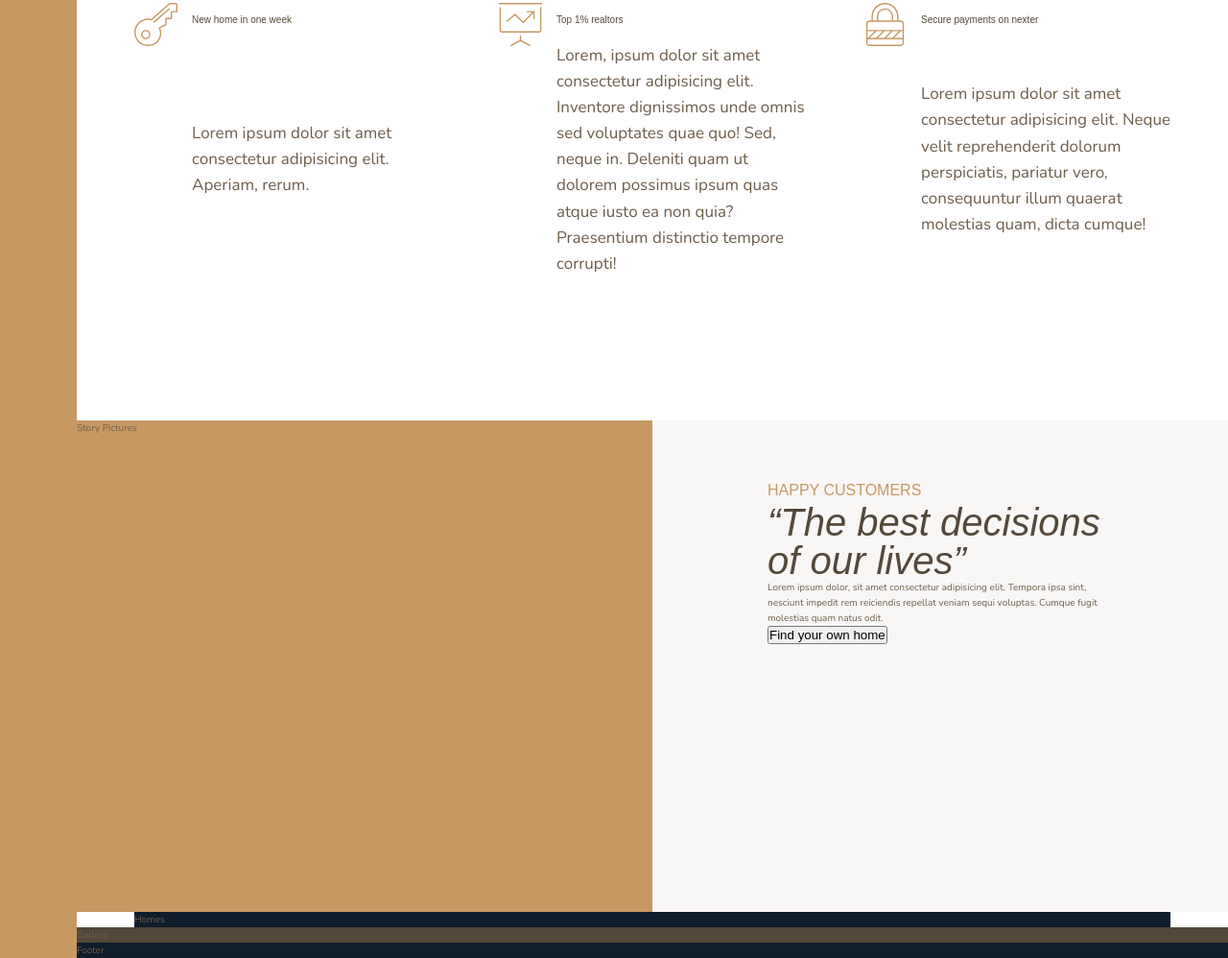
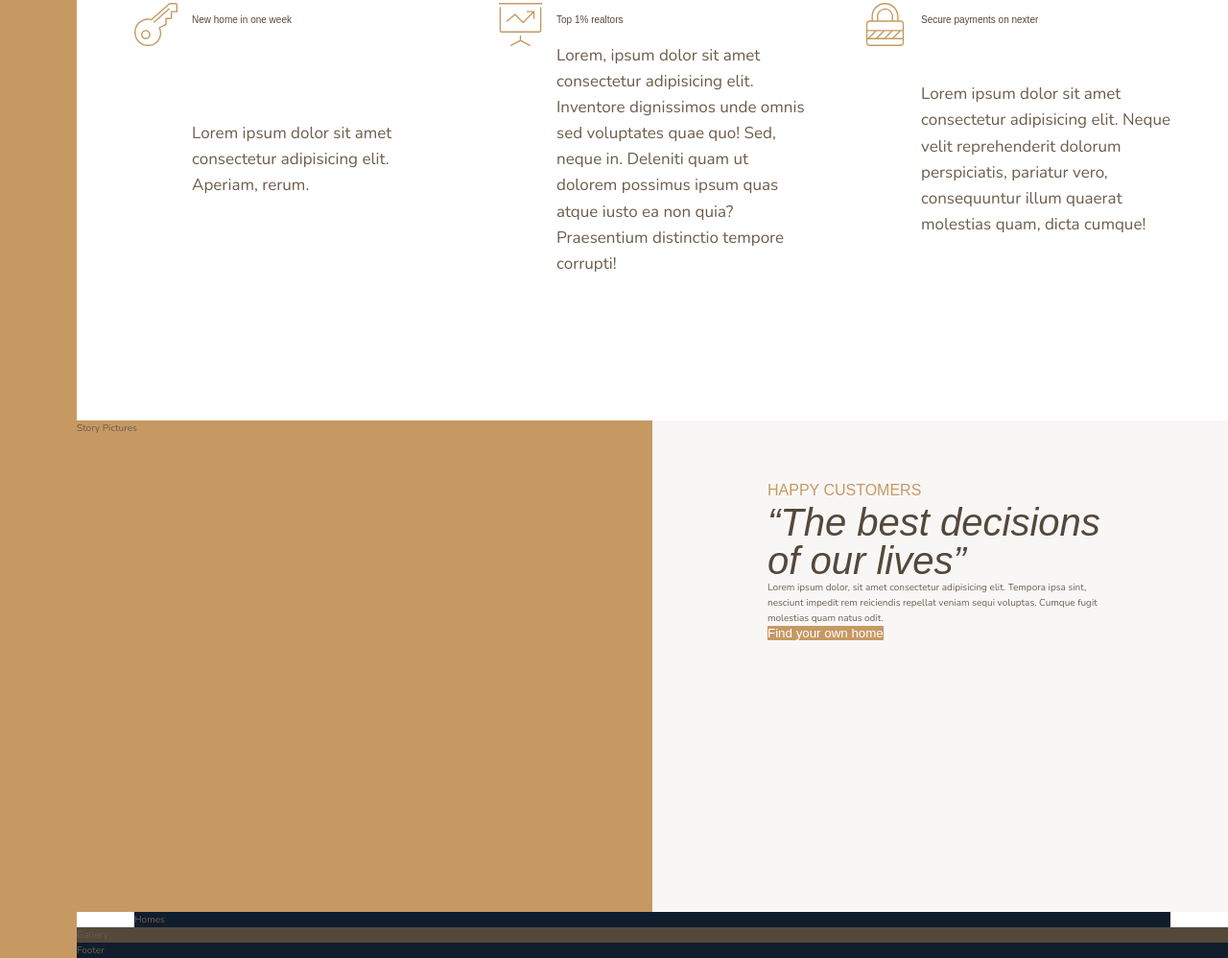
Before and after one commit to PatrickBoyn/nexter, a website: page index.html in a window 1280 px wide. Shown: the part 1086-2084 px from the top of the page at 96% size. Drawn offline with nearby package versions, Linux system fonts and the light colour scheme.

Commit message:
Added a background color, color, and removed the default styling.

```diff
--- a/css/main.css
+++ b/css/main.css
@@ -44,6 +44,12 @@ body {
     color: #f9f7f6; }
   .heading-4--dark {
     color: #54483a; }
+
+.btn {
+  background-color: #c69963;
+  color: #fff;
+  border: none;
+  border-radius: 0; }
 
 .sidebar {
   background-color: #c69963;
--- a/sass/_typography.scss
+++ b/sass/_typography.scss
@@ -34,3 +34,9 @@
     color: $dark-brown-color-1;
   }
 }
+.btn {
+  background-color: $primary-color;
+  color: #fff;
+  border: none;
+  border-radius: 0;
+}
```
